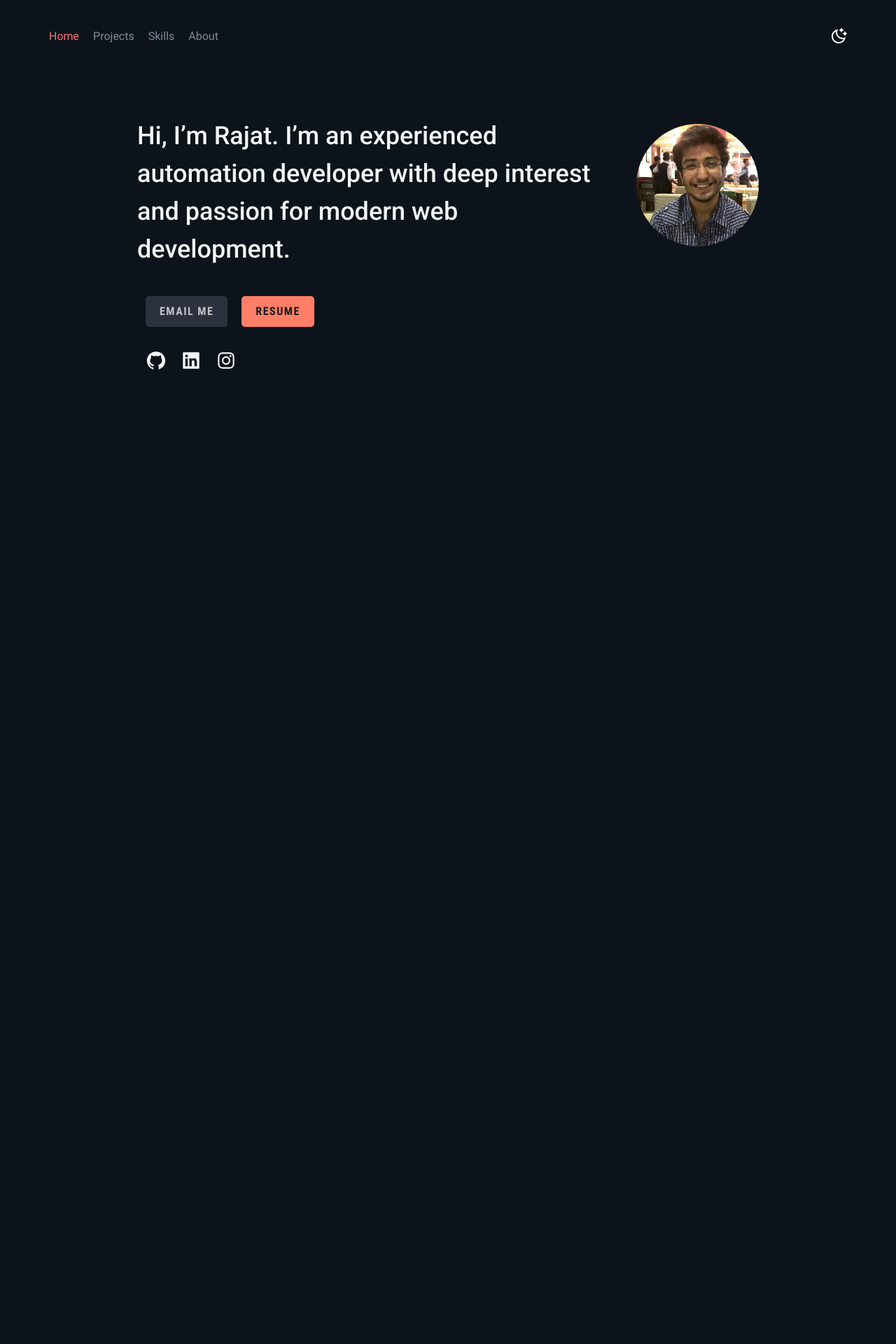
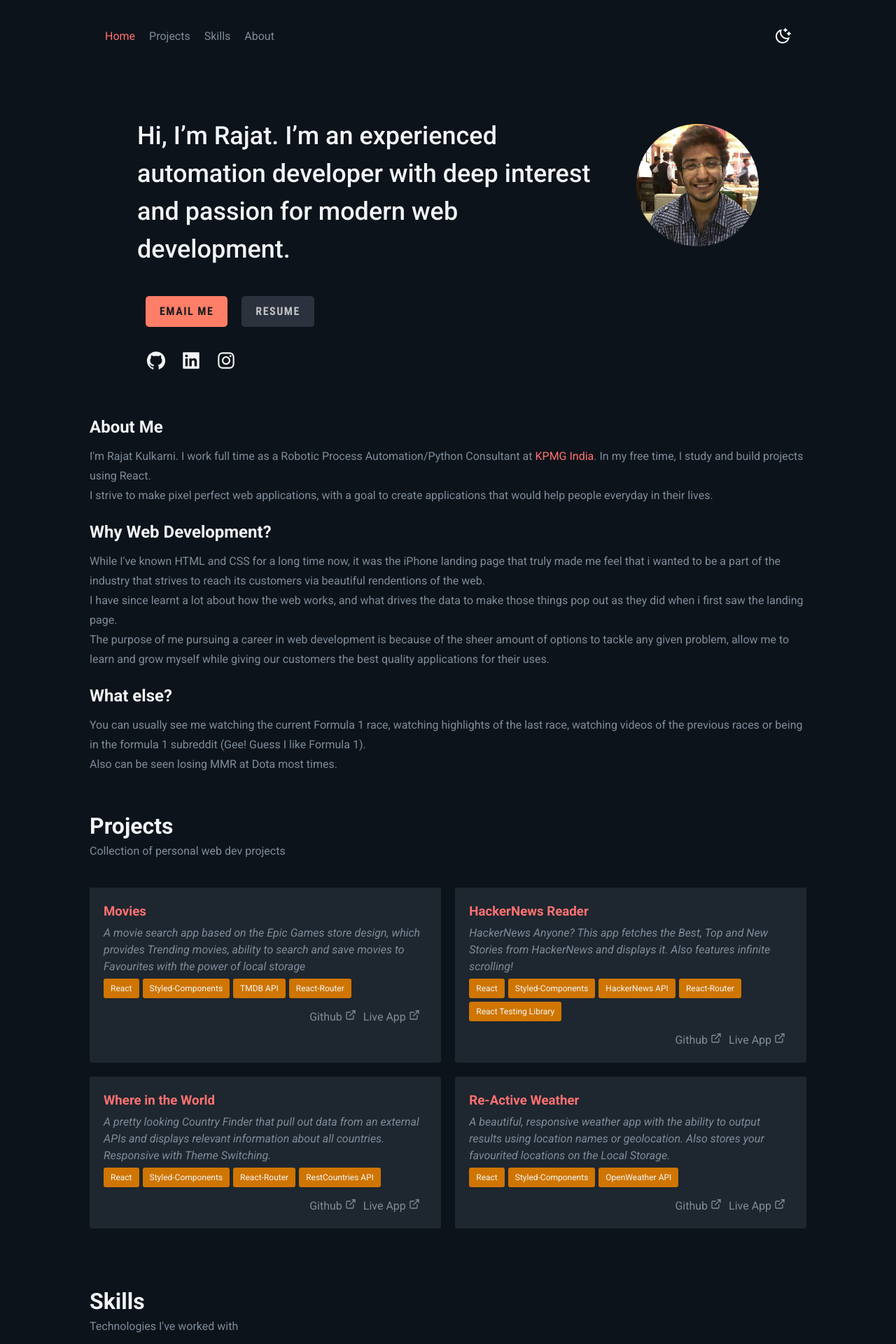
Before and after one commit to rajatkulkarni95/portfolio-v3, a React (Create React App) app: page / in a window 1280 px wide. Shown: the top 1920 px of the page at 70% size. Before the commit the page ends 800 px from the top, so only its background shows below. Built offline with nearby package versions, Linux system fonts and the light colour scheme.

Commit message:
positioning changes, scroll view added, reordered projects

```diff
--- a/src/components/Avatar/index.js
+++ b/src/components/Avatar/index.js
@@ -12,4 +12,8 @@ const Image = styled.img`
   height: 175px;
   border-radius: 50%;
   margin: 10px 0;
+
+  @media (max-width: ${(p) => p.theme.screens.sm}) {
+    margin: 0;
+  }
 `;
--- a/src/components/Button-Container/index.js
+++ b/src/components/Button-Container/index.js
@@ -7,13 +7,13 @@ export const ButtonContainer = () => (
   <Flex>
     <Button
       href="mailto:rajatkulkarni95@gmail.com"
-      background="#2C323D"
-      color="#C1C2C6"
-      hover="#353c4a"
+      background="#ff7e67"
+      color="#1a1c20"
+      hover="#ed6c55"
     >
       Email Me
     </Button>
-    <Button href={Resume} background="#ff7e67" color="#1a1c20" hover="#ed6c55">
+    <Button href={Resume} background="#2C323D" color="#C1C2C6" hover="#353c4a">
       Resume
     </Button>
   </Flex>
--- a/src/components/Navigation/index.js
+++ b/src/components/Navigation/index.js
@@ -31,10 +31,19 @@ export const Navigation = ({ theme, handleClick }) => {
 const Nav = styled.nav`
   display: flex;
   justify-content: space-between;
-  padding: 40px 70px;
+  padding: 40px 100px;
+  margin: 0 50px;
+
+  @media (max-width: ${(p) => p.theme.screens.lg}) {
+    margin: 0;
+  }
 
   @media (max-width: ${(p) => p.theme.screens.md}) {
     padding: 40px;
+  }
+
+  @media (max-width: ${(p) => p.theme.screens.sm}) {
+    padding: 20px 40px;
   }
 `;
 
--- a/src/components/Social/index.js
+++ b/src/components/Social/index.js
@@ -23,10 +23,10 @@ export const Socials = () => {
 const Wrapper = styled.div`
   display: flex;
   align-items: center;
-  margin: 20px 70px;
+  margin: 20px 70px 40px 70px;
 
   @media (max-width: 1024px) {
-    margin: 20px 40px;
+    margin: 20px 40px 40px 40px;
   }
 `;
 
--- a/src/data/projects.js
+++ b/src/data/projects.js
@@ -1,31 +1,16 @@
 export const projects = [
   {
     id: 1,
-    name: "Re-Active Weather",
+    name: "Movies",
     description:
-      "A beautiful, responsive weather app with the ability to output results using location names or geolocation. Also stores your favourited locations on the Local Storage.",
+      "A movie search app based on the Epic Games store design, which provides Trending movies, ability to search and save movies to Favourites with the power of local storage",
     image: "",
-    github: "https://github.com/rajatkulkarni95/weather-app-react",
-    appLink: "https://re-active-weather.netlify.app/",
-    techStack: ["React", "Styled-Components", "OpenWeather API"],
+    github: "https://github.com/rajatkulkarni95/movies",
+    appLink: "https://filmroll.netlify.app/",
+    techStack: ["React", "Styled-Components", "TMDB API", "React-Router"],
   },
   {
     id: 2,
-    name: "Where in the World",
-    description:
-      "A pretty looking Country Finder that pull out data from an external APIs and displays relevant information about all countries. Responsive with Theme Switching.",
-    image: "",
-    github: "https://github.com/rajatkulkarni95/frontend-countries-challenge",
-    appLink: "https://whereintheworld-react.netlify.app/",
-    techStack: [
-      "React",
-      "Styled-Components",
-      "React-Router",
-      "RestCountries API",
-    ],
-  },
-  {
-    id: 3,
     name: "HackerNews Reader",
     description:
       "HackerNews Anyone? This app fetches the Best, Top and New Stories from HackerNews and displays it. Also features infinite scrolling!",
@@ -41,13 +26,29 @@ export const projects = [
     ],
   },
   {
+    id: 3,
+    name: "Where in the World",
+    description:
+      "A pretty looking Country Finder that pull out data from an external APIs and displays relevant information about all countries. Responsive with Theme Switching.",
+    image: "",
+    github: "https://github.com/rajatkulkarni95/frontend-countries-challenge",
+    appLink: "https://whereintheworld-react.netlify.app/",
+    techStack: [
+      "React",
+      "Styled-Components",
+      "React-Router",
+      "RestCountries API",
+    ],
+  },
+
+  {
     id: 4,
-    name: "Movies",
+    name: "Re-Active Weather",
     description:
-      "A movie search app based on the Epic Games store design, which provides Trending movies, ability to search and save movies to Favourites with the power of local storage",
+      "A beautiful, responsive weather app with the ability to output results using location names or geolocation. Also stores your favourited locations on the Local Storage.",
     image: "",
-    github: "https://github.com/rajatkulkarni95/movies",
-    appLink: "https://filmroll.netlify.app/",
-    techStack: ["React", "Styled-Components", "TMDB API", "React-Router"],
+    github: "https://github.com/rajatkulkarni95/weather-app-react",
+    appLink: "https://re-active-weather.netlify.app/",
+    techStack: ["React", "Styled-Components", "OpenWeather API"],
   },
 ];
--- a/src/pages/About.js
+++ b/src/pages/About.js
@@ -51,6 +51,7 @@ export const AboutPage = () => (
 const Wrapper = styled.div`
   display: flex;
   flex-direction: column;
+  margin-bottom: 40px;
 `;
 
 const Section = styled.section`
--- a/src/pages/Home.js
+++ b/src/pages/Home.js
@@ -3,12 +3,21 @@ import styled from "styled-components";
 import { ButtonContainer } from "../components/Button-Container";
 import { Hero } from "../components/Hero";
 import { Socials } from "../components/Social";
+import { AboutPage } from "./About";
+import { ProjectsPage } from "./Projects";
+import { SkillsPage } from "./Skills";
 
 export const HomePage = () => (
   <ColumnFlex>
     <Hero />
     <ButtonContainer />
     <Socials />
+
+    <AboutPage />
+
+    <ProjectsPage />
+
+    <SkillsPage />
   </ColumnFlex>
 );
 
--- a/src/pages/Projects.js
+++ b/src/pages/Projects.js
@@ -18,6 +18,7 @@ export const ProjectsPage = () => (
 const Wrapper = styled.div`
   display: flex;
   flex-direction: column;
+  margin-bottom: 40px;
 `;
 
 const Heading = styled.h1`
--- a/src/pages/Skills.js
+++ b/src/pages/Skills.js
@@ -52,6 +52,6 @@ const Text = styled.span`
   color: ${(p) => p.theme.colors.accent};
 
   @media (max-width: ${(p) => p.theme.screens.md}) {
-    display: none;
+    font-size: 9px;
   }
 `;
--- a/src/routes/index.js
+++ b/src/routes/index.js
@@ -10,16 +10,16 @@ import { ErrorPage } from "../pages/404";
 export const Routes = () => {
   return (
     <Switch>
-      <Route exact path="/">
+      <Route key="home-page" exact path="/">
         <HomePage />
       </Route>
-      <Route exact path="/projects">
+      <Route key="project-page" exact path="/projects">
         <ProjectsPage />
       </Route>
-      <Route exact path="/about">
+      <Route key="about-page" exact path="/about">
         <AboutPage />
       </Route>
-      <Route exact path="/skills">
+      <Route key="skills-page" exact path="/skills">
         <SkillsPage />
       </Route>
       <Route>
```
